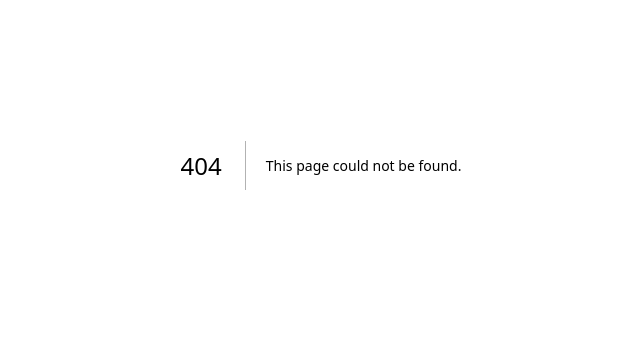
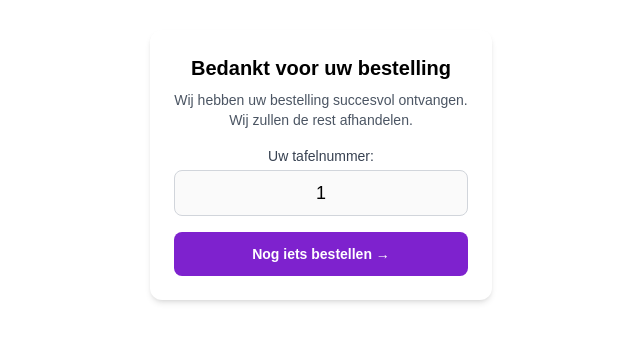
Before and after one commit to Table-Tech/TableTech-app, a Next.js app in the folder client_side/: page /client/1/thankyou in a window 1280 px wide. Before the commit this address had no page. Shown: the part 235-576 px from the top of the page, without its empty margins (319-959 px from the left). Built offline with nearby package versions, Linux system fonts and the light colour scheme.

Commit message:
Thank you screen

```diff
--- a/client_side/app/client/[tableId]/cart/page.tsx
+++ b/client_side/app/client/[tableId]/cart/page.tsx
@@ -52,7 +52,7 @@ export default function CartPage() {
         }
 
         setError(null);
-        alert("✅ Bestelling geplaatst!");
+        router.push(`/client/${tableId}/thankyou`);
     };
 
     const total = cartItems.reduce((sum: number, item: any) => {
--- /dev/null
+++ b/client_side/app/client/[tableId]/thankyou/page.tsx
@@ -0,0 +1,38 @@
+"use client";
+
+import { useParams, useRouter } from "next/navigation";
+
+export default function ThankYouPage() {
+  const params = useParams();
+  const router = useRouter();
+  const tableId = params.tableId as string;
+
+  return (
+    <div className="min-h-screen flex items-center justify-center bg-white px-4">
+      <div className="bg-white p-6 rounded-xl shadow-md max-w-sm text-center">
+        <h1 className="text-xl font-bold mb-2">Bedankt voor uw bestelling</h1>
+        <p className="text-sm text-gray-600 mb-4">
+          Wij hebben uw bestelling succesvol ontvangen.<br />
+          Wij zullen de rest afhandelen.
+        </p>
+
+        <div className="mb-4">
+          <label className="block text-sm font-medium text-gray-700 mb-1">Uw tafelnummer:</label>
+          <input
+            type="text"
+            value={tableId}
+            disabled
+            className="w-full border border-gray-300 rounded-lg p-2 text-center text-lg"
+          />
+        </div>
+
+        <button
+          onClick={() => router.push(`/client/${tableId}`)}
+          className="w-full bg-purple-700 hover:bg-purple-800 text-white py-3 rounded-lg font-semibold text-sm"
+        >
+          Nog iets bestellen →
+        </button>
+      </div>
+    </div>
+  );
+}
```
